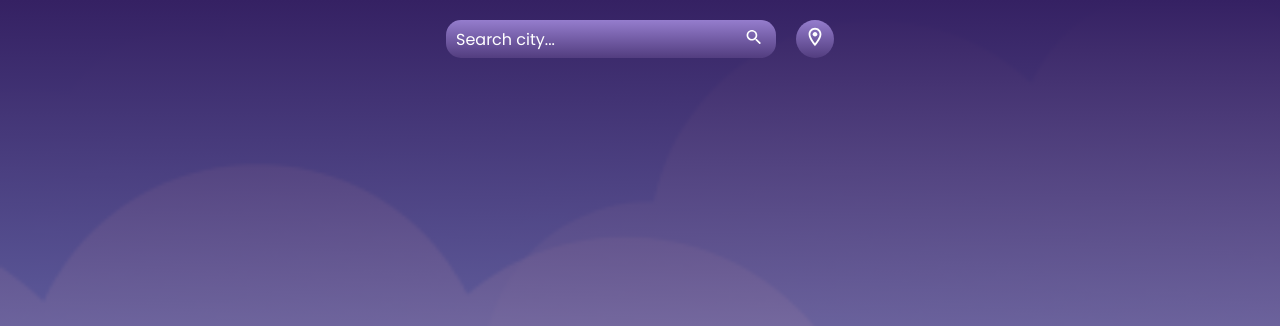
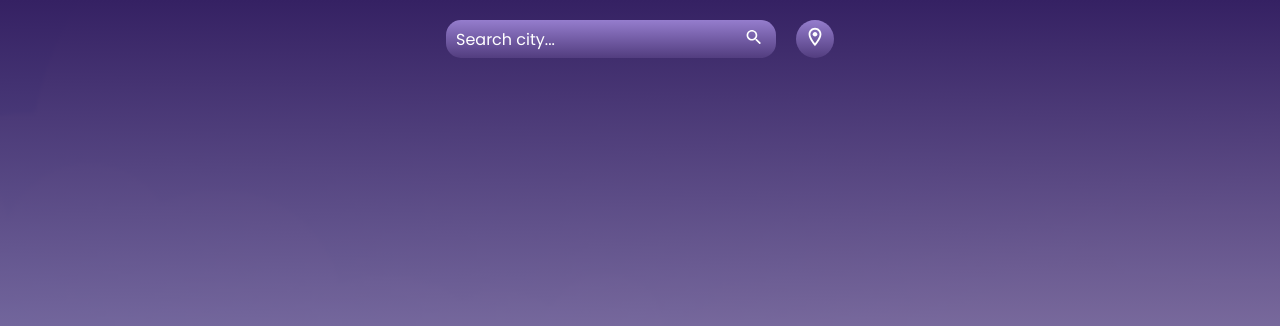
Before and after one commit to elenka-lev/weatherApp, a website built with Vite: page index.html in a window 1280 px wide. Shown: the top 326 px of the page. Built offline with nearby package versions, Linux system fonts and the light colour scheme; a script that the page names is missing.

Commit message:
fix styles

```diff
--- a/src/style.css
+++ b/src/style.css
@@ -1,17 +1,19 @@
 * {
   box-sizing: border-box;
+  margin: 0;
+  padding: 0;
 }
 html,
 body {
+  padding: 0;
   margin: 0;
   height: 100%;
 }
 body {
-  background: linear-gradient(180deg, rgba(53, 33, 99, 1) 0%, rgb(51, 25, 114, 0.5) 57.81%, rgb(51, 20, 60) 100%), url('../public/bgd.png') center center / cover no-repeat;
+  background: linear-gradient(180deg, rgba(53, 33, 99, 1) 0%, rgb(51, 25, 114, 0.5) 57.81%, rgb(51, 20, 60) 100%), url('../public/bgd.png') center bottom / cover no-repeat;
   color: #fff;
   font-family: 'Poppins', sans-serif;
   font-weight: 600;
-  /* height: 100%; */
   display: flex;
   flex-direction: column;
   justify-content: space-between;
--- a/vite.config.js
+++ b/vite.config.js
@@ -2,8 +2,8 @@ import { defineConfig } from "vite";
 
 export default defineConfig({
   base: "/weatherApp/",
-  plugins: [vitePluginHttps()],
-  server: {
-    https: true
-  }
+  // plugins: [vitePluginHttps()],
+  // server: {
+  //   https: true
+  // }
 });
```
Also changed, not shown: index.html (+0 -61 lines).
